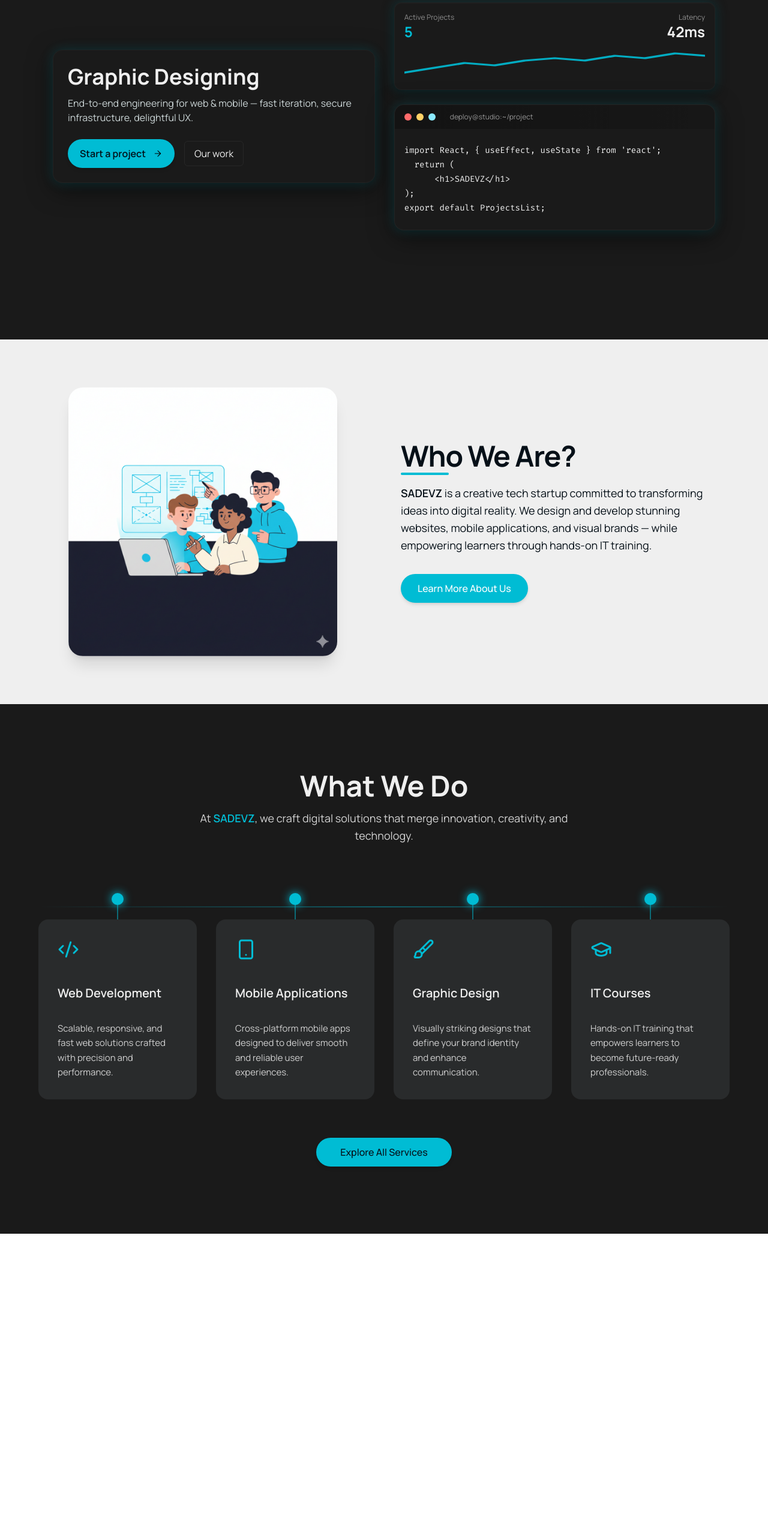
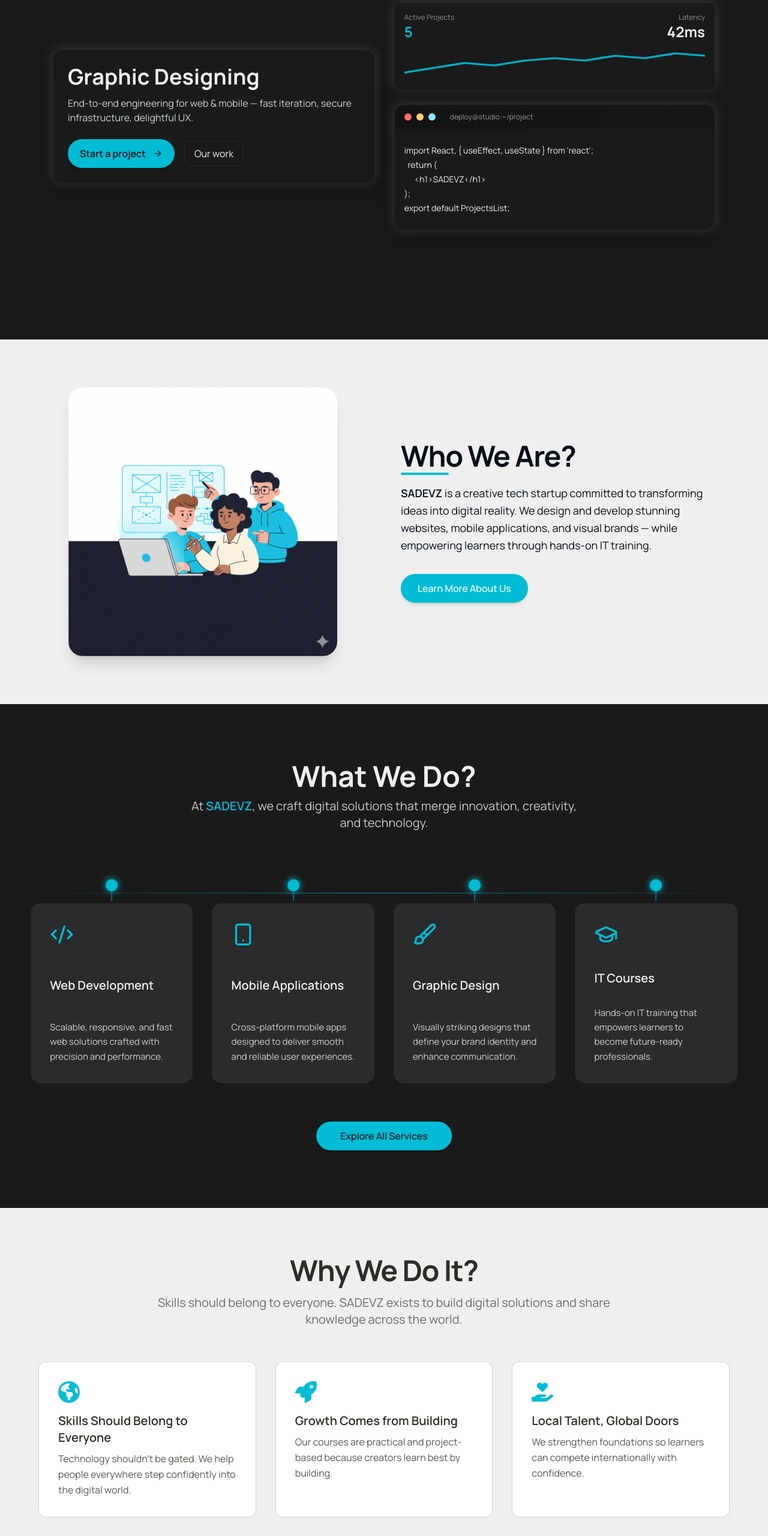
Before and after one commit to mrsaqlain75/SADEVz, a React (Vite) app: page / in a window 1280 px wide. Shown: the part 234-2795 px from the top of the page at 60% size. Before the commit the page ends 2291 px from the top, so only its background shows below. Built offline with nearby package versions, Linux system fonts and the light colour scheme.

Commit message:
Two new components i.e. WhyWeDoIt.jsx and WorkflowSection.jsx added

```diff
--- a/package.json
+++ b/package.json
@@ -17,6 +17,7 @@
     "lucide-react": "^0.546.0",
     "react": "^19.1.0",
     "react-dom": "^19.1.0",
+    "react-icons": "^5.5.0",
     "react-router-dom": "^7.8.2"
   },
   "devDependencies": {
--- a/src/App.jsx
+++ b/src/App.jsx
@@ -4,6 +4,8 @@
 import Hero from "./components/Hero";
 import WhoWeAre from "./components/WhoWeAre";
 import ServicesSection from "./components/ServicesSection";
+import WhyWeDoIt from "./components/WhyWeDoIt";
+import WorkflowSection from "./components/WorkflowSection";
 
 function App() {
   return (
@@ -12,6 +14,8 @@
       <PixelHero />
       <WhoWeAre />
       <ServicesSection />
+      <WhyWeDoIt />
+      <WorkflowSection />
     </div>
   );
 }
--- a/src/components/Header.jsx
+++ b/src/components/Header.jsx
@@ -37,7 +37,7 @@
   <img
     src={logo}
     alt="SADEVZ Logo"
-          className="h-12 transition-transform duration-300 hover:scale-95"
+    className="h-9 md:h-12 transition-transform duration-300 hover:scale-95"
   />
 </div>
 
--- a/src/components/PixelHero.jsx
+++ b/src/components/PixelHero.jsx
@@ -261,7 +261,7 @@
           style={{
             background: COLORS.bluebg,
             border: `1px solid rgba(255,255,255,0.03)`,
-            boxShadow: `0 0 20px ${COLORS.panelGlow}33, 0 10px 40px rgba(0,0,0,0.6)`,
+            boxShadow: `0 0 20px ${COLORS.accent}33, 0 10px 40px rgba(0,0,0,0.6)`,
           }}
           whileHover={prefersReducedMotion ? {} : { scale: 1.02 }}
           transition={{ type: "spring", stiffness: 200, damping: 22 }}
@@ -319,7 +319,7 @@
             style={{
               background: COLORS.bluebg,
               border: `1px solid rgba(255,255,255,0.03)`,
-              boxShadow: `0 0 20px ${COLORS.panelGlow}33, inset 0 1px 0 rgba(255,255,255,0.02), 0 6px 20px rgba(0,0,0,0.5)`,
+              boxShadow: `0 0 20px ${COLORS.accent}33, inset 0 1px 0 rgba(255,255,255,0.02), 0 6px 20px rgba(0,0,0,0.5)`,
             }}
             whileHover={prefersReducedMotion ? {} : { scale: 1.015 }}
             transition={{ type: "spring", stiffness: 220, damping: 20 }}
@@ -357,7 +357,7 @@
             style={{
               border: `1px solid rgba(255,255,255,0.04)`,
               background: COLORS.bluebg,
-              boxShadow: `0 0 20px ${COLORS.panelGlow}33, 0 10px 40px rgba(0,0,0,0.6)`,
+              boxShadow: `0 0 20px ${COLORS.accent}33, 0 10px 40px rgba(0,0,0,0.6)`,
             }}
             whileHover={prefersReducedMotion ? {} : { scale: 1.01 }}
             transition={{ type: "spring", stiffness: 200, damping: 24 }}
--- a/src/components/ServicesSection.jsx
+++ b/src/components/ServicesSection.jsx
@@ -6,53 +6,52 @@
   {
     id: 1,
     title: "Web Development",
-    icon: <Code2 size={36} className="text-[#00bcd4]" />,
+    icon: <Code2 size={32} className="text-bright md:size-10" />,
     desc: "Scalable, responsive, and fast web solutions crafted with precision and performance.",
   },
   {
     id: 2,
     title: "Mobile Applications",
-    icon: <Smartphone size={36} className="text-[#00bcd4]" />,
+    icon: <Smartphone size={32} className="text-bright md:size-10" />,
     desc: "Cross-platform mobile apps designed to deliver smooth and reliable user experiences.",
   },
   {
     id: 3,
     title: "Graphic Design",
-    icon: <Brush size={36} className="text-[#00bcd4]" />,
+    icon: <Brush size={32} className="text-bright md:size-10" />,
     desc: "Visually striking designs that define your brand identity and enhance communication.",
   },
   {
     id: 4,
     title: "IT Courses",
-    icon: <GraduationCap size={36} className="text-[#00bcd4]" />,
+    icon: <GraduationCap size={32} className="text-bright md:size-10" />,
     desc: "Hands-on IT training that empowers learners to become future-ready professionals.",
   },
 ];
 
 const ServicesSection = () => {
   return (
-    <section className="relative bg-[#1a1a1a] text-[#efefef] py-20 md:py-28 overflow-hidden font-sans">
-      {/* centered layout like header */}
-      <div className="relative left-1/2 -translate-x-1/2 w-[90%]">
+    <section className="relative bg-greybg text-light py-16 md:py-24 overflow-hidden font-sans">
+      <div className="relative left-1/2 -translate-x-1/2 w-[92%] max-w-7xl">
 
-        {/* subtle gradient overlay */}
-        <div className="absolute inset-0 pointer-events-none"></div>
+        {/* Section header */}
+        <div className="text-center mb-14 md:mb-20 relative z-10 px-2">
+          <h2 className="text-3xl sm:text-4xl md:text-5xl font-bold mb-3 text-light leading-tight">
+            What We Do?
+          </h2>
 
-        {/* section header */}
-        <div className="text-center mb-16 md:mb-20 relative z-10">
-          <h2 className="text-4xl md:text-5xl font-bold mb-4 text-[#efefef]">
-            What We Do
-          </h2>
-          <p className="text-lg text-[#d3d3d3] max-w-2xl mx-auto leading-relaxed">
-            At <span className="font-semibold text-[#00bcd4]">SADEVZ</span>, we craft digital solutions
-            that merge innovation, creativity, and technology.
+          <p className="text-base sm:text-lg md:text-xl text-learncolor max-w-2xl mx-auto leading-relaxed px-2">
+            At
+            <span className="font-semibold text-bright"> SADEVZ</span>,
+            we craft digital solutions that merge innovation, creativity, and technology.
           </p>
         </div>
 
-        {/* services grid */}
-        <div className="relative max-w-6xl mx-auto grid grid-cols-1 sm:grid-cols-2 md:grid-cols-4 gap-10 md:gap-8">
-          {/* connecting line */}
-          <div className="hidden md:block absolute top-[22px] left-0 w-full h-[2px] bg-gradient-to-r from-transparent via-[#00bcd4]/40 to-transparent z-0"></div>
+        {/* Services grid */}
+        <div className="relative max-w-7xl mx-auto grid grid-cols-1 sm:grid-cols-2 lg:grid-cols-4 gap-10 md:gap-8">
+
+          {/* Connecting line (desktop only) */}
+          <div className="hidden md:block absolute top-[22px] left-0 w-full h-[2px] bg-gradient-to-r from-transparent via-bright/40 to-transparent z-0"></div>
 
           {services.map((service, index) => (
             <motion.div
@@ -63,34 +62,54 @@
               viewport={{ once: true }}
               className="relative z-10 flex flex-col items-center md:items-start text-center md:text-left"
             >
-              {/* connector dot ABOVE box */}
-              <div className="relative mb-6 flex justify-center w-full">
-                <div className="w-5 h-5 rounded-full bg-[#00bcd4] shadow-[0_0_15px_#00bcd4]"></div>
-                <div className="absolute top-5 left-1/2 -translate-x-1/2 w-[2px] h-6 bg-[#00bcd4]/50 blur-[0.5px]"></div>
+              {/* Top dot */}
+              <div className="relative mb-5 flex justify-center w-full">
+                <div className="w-4 h-4 sm:w-5 sm:h-5 rounded-full bg-bright shadow-[0_0_12px_#00bcd4]"></div>
+                <div className="absolute top-4 left-1/2 -translate-x-1/2 w-[2px] h-5 bg-bright/50"></div>
               </div>
 
-              {/* service box with new contrast color */}
-              <div className="w-full flex flex-col justify-between bg-[#292b2c] rounded-2xl p-8 min-h-[300px]
-                              hover:-translate-y-2 transition-all duration-500 hover:shadow-[0_0_25px_#00bcd4]/40">
-                <div className="mb-4">{service.icon}</div>
-                <h3 className="text-xl font-semibold mb-2 text-[#efefef]">{service.title}</h3>
-                <p className="text-[#d0d0d0] leading-relaxed text-[15px]">{service.desc}</p>
+              {/* service box */}
+<div className="
+  w-full flex flex-col
+  justify-center md:justify-between
+  bg-[#292b2c]
+  rounded-2xl
+  p-6 sm:p-7 md:p-8
+  min-h-[240px] sm:min-h-[260px] md:min-h-[300px]
+  hover:-translate-y-2
+  transition-all duration-500
+  hover:shadow-[0_0_25px_#00bcd4]/40
+">
+
+
+                <div className="mb-4 flex justify-center md:justify-start">{service.icon}</div>
+
+                <h3 className="text-lg sm:text-xl font-semibold mb-2 text-light leading-snug">
+                  {service.title}
+                </h3>
+
+                <p className="text-[#d0d0d0] leading-relaxed text-sm sm:text-[15px]">
+                  {service.desc}
+                </p>
+
               </div>
             </motion.div>
           ))}
         </div>
 
-        {/* CTA button */}
-        <div className="text-center mt-16 relative z-10">
+        {/* CTA */}
+        <div className="text-center mt-14 md:mt-16 relative z-10">
           <motion.a
             href="/services"
             whileHover={{ scale: 1.05 }}
             whileTap={{ scale: 0.95 }}
-            className="inline-block px-10 py-3 bg-[#00bcd4] text-[#061018] rounded-full font-medium shadow-md hover:shadow-[0_0_20px_#00bcd4]/60 transition-all duration-300"
+            className="inline-block px-8 sm:px-10 py-3 bg-bright text-bluebg rounded-full font-medium
+                       shadow-md hover:shadow-[0_0_20px_#00bcd4]/60 transition-all duration-300"
           >
             Explore All Services
           </motion.a>
         </div>
+
       </div>
     </section>
   );
--- /dev/null
+++ b/src/components/WhyWeDoIt.jsx
@@ -0,0 +1,98 @@
+import {
+  FaEarthAmericas,
+  FaHandHoldingHeart,
+  FaRocket,
+  FaCubes,
+  FaUsers,
+  FaRegLightbulb
+} from "react-icons/fa6";
+
+export default function WhyWeDoIt() {
+  return (
+    <section className="w-full font-sans bg-[#efefef] text-darkbg py-20 px-6 md:px-12">
+      <div className="max-w-6xl mx-auto">
+
+        {/* Heading */}
+        <div className="text-center mb-14 opacity-0 animate-[fadeInUp_0.8s_ease_forwards]">
+          <h2 className="text-4xl md:text-5xl font-bold tracking-tight mb-4">
+            Why We Do It?
+          </h2>
+          <p className="text-createcolor text-lg md:text-xl max-w-3xl mx-auto leading-relaxed">
+            Skills should belong to everyone. SADEVZ exists to build digital solutions and share knowledge across the world.
+          </p>
+        </div>
+
+        {/* Cards */}
+        <div className="grid gap-8 sm:grid-cols-2 lg:grid-cols-3">
+
+          {/* 1 */}
+          <div className="group p-8 rounded-xl bg-white border border-createcolor/30
+          transition-all duration-300 hover:border-bright hover:shadow-[0_0_18px_rgba(0,188,212,0.35)]
+          opacity-0 animate-[fadeInUp_1s_ease_forwards]">
+            <FaEarthAmericas className="text-bright text-4xl mb-4 transition-transform duration-300 group-hover:scale-110" />
+            <h3 className="text-xl font-semibold mb-2">Skills Should Belong to Everyone</h3>
+            <p className="text-darkbg/80 leading-relaxed">
+              Technology shouldn’t be gated. We help people everywhere step confidently into the digital world.
+            </p>
+          </div>
+
+          {/* 2 */}
+          <div className="group p-8 rounded-xl bg-white border border-createcolor/30
+          transition-all duration-300 hover:border-bright hover:shadow-[0_0_18px_rgba(0,188,212,0.35)]
+          opacity-0 animate-[fadeInUp_1.1s_ease_forwards]">
+            <FaRocket className="text-bright text-4xl mb-4 transition-transform duration-300 group-hover:scale-110" />
+            <h3 className="text-xl font-semibold mb-2">Growth Comes from Building</h3>
+            <p className="text-darkbg/80 leading-relaxed">
+              Our courses are practical and project-based because creators learn best by building.
+            </p>
+          </div>
+
+          {/* 3 */}
+          <div className="group p-8 rounded-xl bg-white border border-createcolor/30
+          transition-all duration-300 hover:border-bright hover:shadow-[0_0_18px_rgba(0,188,212,0.35)]
+          opacity-0 animate-[fadeInUp_1.2s_ease_forwards]">
+            <FaHandHoldingHeart className="text-bright text-4xl mb-4 transition-transform duration-300 group-hover:scale-110" />
+            <h3 className="text-xl font-semibold mb-2">Local Talent, Global Doors</h3>
+            <p className="text-darkbg/80 leading-relaxed">
+              We strengthen foundations so learners can compete internationally with confidence.
+            </p>
+          </div>
+
+          {/* 4 */}
+          <div className="group p-8 rounded-xl bg-white border border-createcolor/30
+          transition-all duration-300 hover:border-bright hover:shadow-[0_0_18px_rgba(0,188,212,0.35)]
+          opacity-0 animate-[fadeInUp_1.3s_ease_forwards]">
+            <FaCubes className="text-bright text-4xl mb-4 transition-transform duration-300 group-hover:scale-110" />
+            <h3 className="text-xl font-semibold mb-2">Businesses Need Thoughtful Tech</h3>
+            <p className="text-darkbg/80 leading-relaxed">
+              We craft systems and products that help brands grow with clarity and precision.
+            </p>
+          </div>
+
+          {/* 5 */}
+          <div className="group p-8 rounded-xl bg-white border border-createcolor/30
+          transition-all duration-300 hover:border-bright hover:shadow-[0_0_18px_rgba(0,188,212,0.35)]
+          opacity-0 animate-[fadeInUp_1.4s_ease_forwards]">
+            <FaUsers className="text-bright text-4xl mb-4 transition-transform duration-300 group-hover:scale-110" />
+            <h3 className="text-xl font-semibold mb-2">Community Accelerates Growth</h3>
+            <p className="text-darkbg/80 leading-relaxed">
+              Learners, clients, and creators strengthen the CADF ecosystem together.
+            </p>
+          </div>
+
+          {/* 6 */}
+          <div className="group p-8 rounded-xl bg-white border border-createcolor/30
+          transition-all duration-300 hover:border-bright hover:shadow-[0_0_18px_rgba(0,188,212,0.35)]
+          opacity-0 animate-[fadeInUp_1.5s_ease_forwards]">
+            <FaRegLightbulb className="text-bright text-4xl mb-4 transition-transform duration-300 group-hover:scale-110" />
+            <h3 className="text-xl font-semibold mb-2">Some Need Just One Chance</h3>
+            <p className="text-darkbg/80 leading-relaxed">
+              A single course, mentor, or project can transform a person’s entire path. We help create that spark.
+            </p>
+          </div>
+
+        </div>
+      </div>
+    </section>
+  );
+}
--- /dev/null
+++ b/src/components/WorkflowSection.jsx
@@ -0,0 +1,103 @@
+import { motion } from "framer-motion";
+import { Lightbulb, PencilRuler, Code2, Rocket } from "lucide-react";
+
+const steps = [
+  {
+    id: 1,
+    title: "Understand",
+    icon: <Lightbulb className="text-bright w-6 h-6" />,
+    desc: "We dive deep into your goals, needs, and challenges to define a crystal-clear direction.",
+  },
+  {
+    id: 2,
+    title: "Design",
+    icon: <PencilRuler className="text-bright w-6 h-6" />,
+    desc: "We shape intuitive, elegant, and functional digital experiences tailored to your vision.",
+  },
+  {
+    id: 3,
+    title: "Build",
+    icon: <Code2 className="text-bright w-6 h-6" />,
+    desc: "We develop with precision, writing clean, scalable, high-performing code.",
+  },
+  {
+    id: 4,
+    title: "Deliver",
+    icon: <Rocket className="text-bright w-6 h-6" />,
+    desc: "We launch your product smoothly and support you as it grows.",
+  },
+];
+
+export default function WorkflowSection() {
+  return (
+    <section className="w-full bg-greybg text-light py-20 md:py-28 font-sans">
+      <div className="max-w-6xl mx-auto px-6 md:px-12">
+
+        {/* Header */}
+        <div className="text-center mb-14 md:mb-20">
+          <h2 className="text-3xl sm:text-4xl md:text-5xl font-bold text-light mb-4 leading-tight">
+            How We Work?
+          </h2>
+          <p className="text-learncolor text-base sm:text-lg md:text-xl max-w-3xl mx-auto leading-relaxed">
+            A refined, transparent, and collaborative workflow built to deliver the best results.
+          </p>
+        </div>
+
+        {/* DESKTOP — Horizontal Timeline */}
+        <div className="hidden md:flex justify-between items-start relative mt-10">
+          <div className="absolute top-6 left-0 w-full h-[2px] bg-bright/30"></div>
+
+          {steps.map((step, i) => (
+            <motion.div
+              key={step.id}
+              initial={{ opacity: 0, y: 40 }}
+              whileInView={{ opacity: 1, y: 0 }}
+              transition={{ duration: 0.6, delay: i * 0.15 }}
+              viewport={{ once: true }}
+              className="flex flex-col items-center text-center max-w-[220px] relative z-10"
+            >
+              <div className="w-12 h-12 rounded-full bg-greybg border-2 border-bright flex items-center justify-center shadow-[0_0_20px_#00bcd4] mb-6">
+                {step.icon}
+              </div>
+
+              <h3 className="text-xl font-semibold text-light mb-2">{step.title}</h3>
+              <p className="text-createcolor leading-relaxed text-sm">{step.desc}</p>
+            </motion.div>
+          ))}
+        </div>
+
+        {/* MOBILE — Vertical Timeline */}
+        <div className="md:hidden mt-10 flex flex-col gap-10 relative pl-8">
+
+          {/* Vertical line */}
+          <div className="absolute top-0 left-3 w-[2px] h-full bg-bright/40"></div>
+
+          {steps.map((step, i) => (
+            <motion.div
+              key={step.id}
+              initial={{ opacity: 0, x: -30 }}
+              whileInView={{ opacity: 1, x: 0 }}
+              transition={{ duration: 0.5, delay: i * 0.15 }}
+              viewport={{ once: true }}
+              className="relative flex gap-5"
+            >
+              {/* Node */}
+              <div className="w-8 h-8 rounded-full bg-greybg border-2 border-bright flex items-center justify-center shadow-[0_0_12px_#00bcd4] absolute -left-[1.05rem] top-0">
+                {step.icon}
+              </div>
+
+              {/* Text */}
+              <div className="ml-6">
+                <h3 className="text-lg font-semibold text-light mb-1">{step.title}</h3>
+                <p className="text-createcolor text-sm leading-relaxed">
+                  {step.desc}
+                </p>
+              </div>
+            </motion.div>
+          ))}
+        </div>
+
+      </div>
+    </section>
+  );
+}
--- a/tailwind.config.js
+++ b/tailwind.config.js
@@ -1,4 +1,3 @@
-/** @type {import('tailwindcss').Config} */
 export default {
   content: [
     "./index.html",
@@ -7,18 +6,33 @@
   theme: {
     extend: {
       colors: {
-        bright: '#00bcd4',
         accent: '#e6f9ff',
         darkbg: '#2f2d25',
         bluebg: '#061018',
-        greybg: '#1a1a1a',
-        light: '#efefef'
+        light: '#efefef',
+        bright: '#00bcd4',
+        learncolor: '#c8c8c8',
+        createcolor: '#6c6c6c',
+        greybg: '#1a1a1a'
       },
+
       fontFamily: {
-        mono: ['"Fira Code"', 'ui-monospace', 'SFMono-Regular', 'Menlo', 'monospace'],
+        mono: ['"Manrope"', 'system-ui', '-apple-system', 'Segoe UI', 'Roboto', 'Helvetica Neue', 'Arial', 'sans-serif'],
         sans: ['"Manrope"', 'system-ui', '-apple-system', 'Segoe UI', 'Roboto', 'Helvetica Neue', 'Arial', 'sans-serif'],
       },
+
+      keyframes: {
+        fadeInUp: {
+          '0%': { opacity: '0', transform: 'translateY(20px)' },
+          '100%': { opacity: '1', transform: 'translateY(0)' },
+        }
+      },
+
+      animation: {
+        fadeInUp: 'fadeInUp 0.8s ease forwards',
+      }
     },
   },
+
   plugins: [],
 };
```
Also changed, not shown: 1 other file (tests, documents, lock files or other folders). Lines whose indentation alone changed are shown as unchanged.
